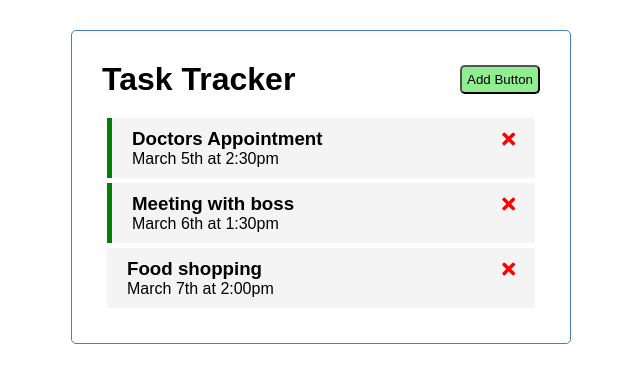
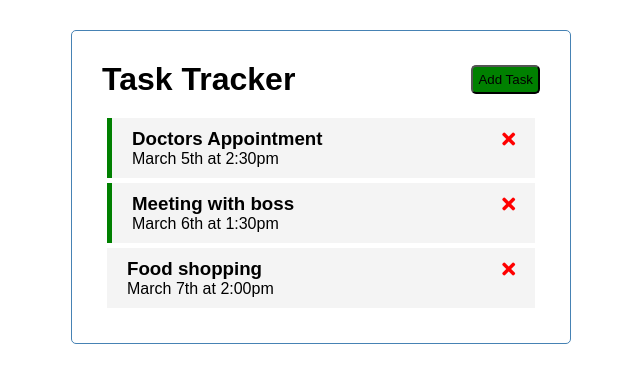
Before and after one commit to pearlhamilton/task-tracker, a Vue app: page / in a window 1280 px wide. Shown: the top 382 px of the page, without its empty margins (319-959 px from the left). Built offline with nearby package versions, Linux system fonts and the light colour scheme.

Commit message:
change buttn text to close and red color when form displayed

```diff
--- a/src/App.vue
+++ b/src/App.vue
@@ -1,6 +1,6 @@
 <template>
   <div class="container">
-    <Header @toggle-form= "toggleForm" title="Task Tracker"/>
+    <Header @toggle-form= "toggleForm" title="Task Tracker" :showAddTask = "showAddTask" />
     <div v-show="showAddTask">
     <AddTask @add-task = "addTask"/>
     </div>
--- a/src/components/Header.vue
+++ b/src/components/Header.vue
@@ -1,7 +1,7 @@
 <template>
     <header>
         <h1>{{title}}</h1>
-        <Button @toggle-form = "$emit('toggle-form')" text="Add Button" color="lightGreen"/>
+        <Button @toggle-form = "$emit('toggle-form')" :text="showAddTask ? 'Close' : 'Add Task' " :color="showAddTask ? 'red' : 'green' "/>
     </header>
 </template>
 
@@ -10,7 +10,8 @@
     export default{
         name: 'Header',
         props: {
-            title: String
+            title: String,
+            showAddTask: Boolean
         },
         components: {
             Button
```
